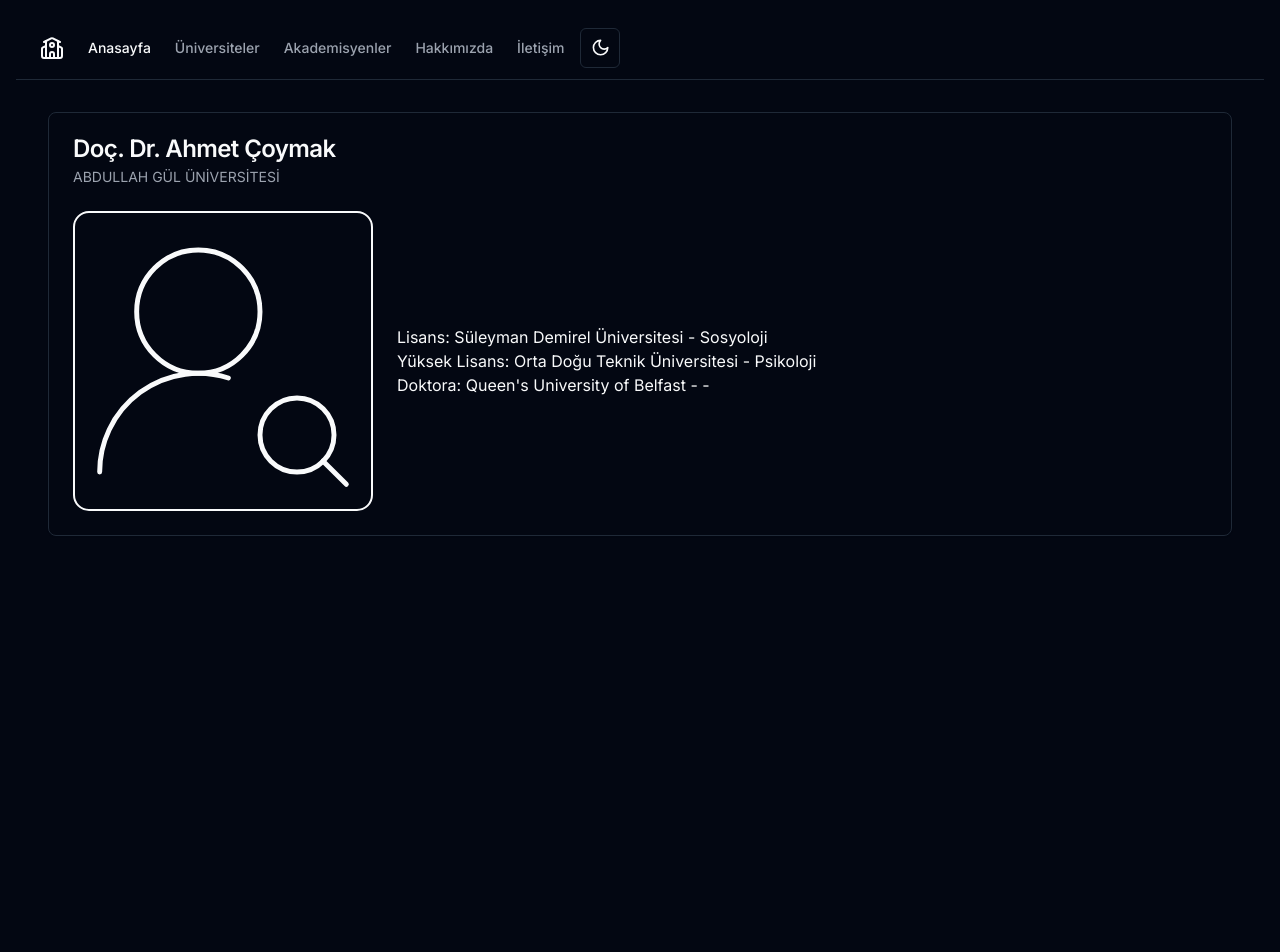
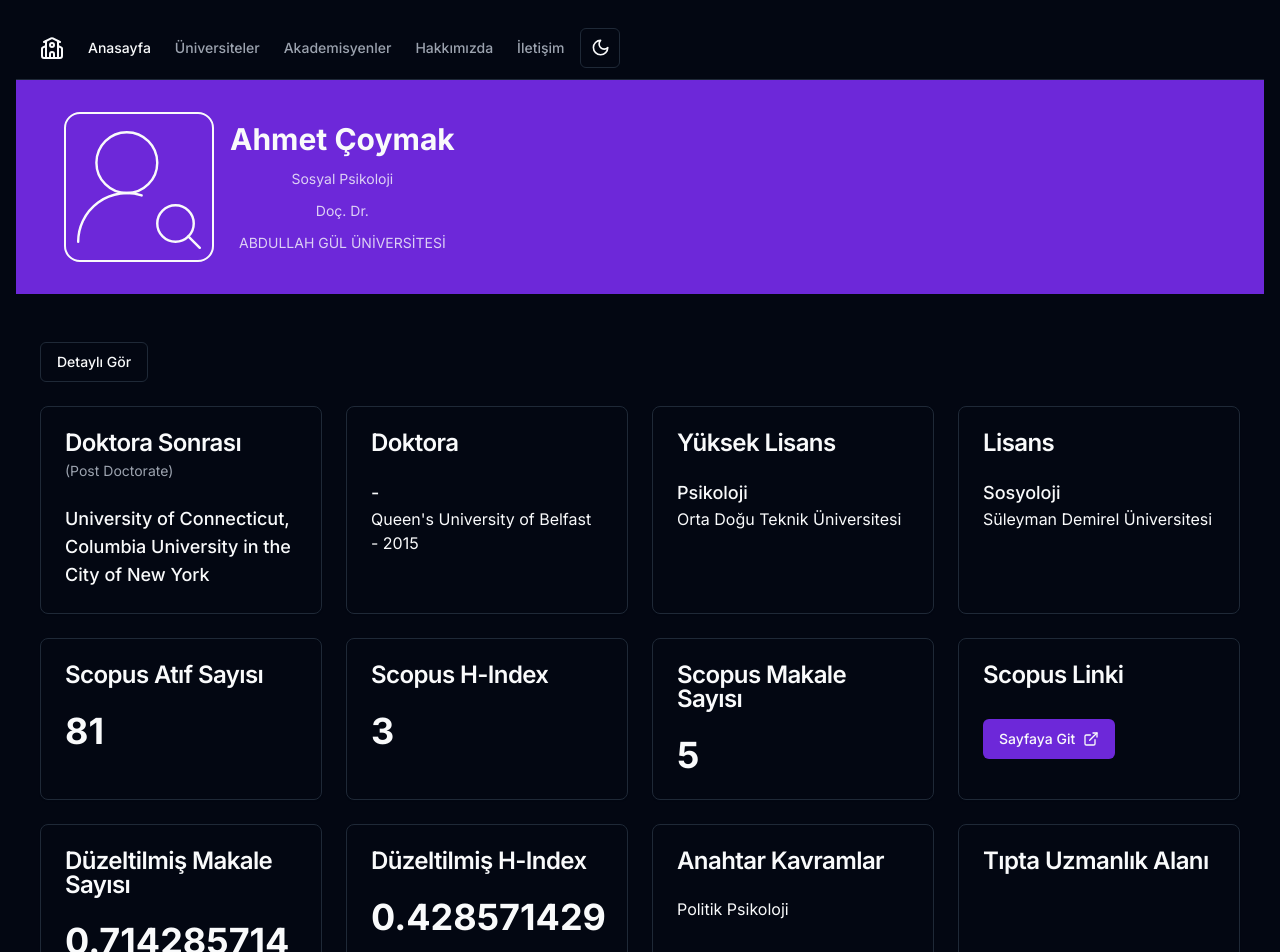
Before and after one commit to altunf/universite_bilgi_sistemi, a Next.js app in the folder client/: page /academics/1 in a window 1280 px wide. Shown: the top 952 px of the page. Before the commit the page ends 896 px from the top, so only its background shows below. Built offline with nearby package versions, Linux system fonts and the light colour scheme.

Commit message:
feat: ui improvement

```diff
--- a/client/components/academic/academic-profile.jsx
+++ b/client/components/academic/academic-profile.jsx
@@ -1,8 +1,4 @@
 "use client";
-import { useUniversityContext } from "@/context/university-context";
-import { UserRoundSearch } from "lucide-react";
-
-import React from "react";
 import {
   Card,
   CardContent,
@@ -10,49 +6,258 @@ import {
   CardHeader,
   CardTitle,
 } from "../ui/card";
+import { useState } from "react";
+import { Button } from "../ui/button";
+import { ExternalLink, UserRoundSearch } from "lucide-react";
+import { useUniversityContext } from "@/context/university-context";
 
 export const AcademicProfile = ({ id }) => {
   const { academics } = useUniversityContext();
+  const [showDetails, setShowDetails] = useState(false);
   console.log(academics[id]);
-
   return (
-    <main className="flex flex-1 md:p-8 h-full w-full min-h-screen flex-col  gap-4 p-4 sm:px-6 sm:py-0 md:gap-8">
-      <Card x-chunk="dashboard-06-chunk-0">
-        <CardHeader>
-          <CardTitle>
-            {`${academics[id]?.title} ${academics[id]?.fullName}`}
-          </CardTitle>
-          <CardDescription className=" capitalize">
-            {academics[id]?.university}
-          </CardDescription>
-        </CardHeader>
-        <CardContent className="flex items-center gap-6">
-          <div>
+    <div className="flex flex-col w-full bg-background">
+      <header className="bg-primary text-primary-foreground  px-4 md:px-6 flex items-center justify-start py-8">
+        <div className="container mx-auto max-w-6xl flex items-center gap-4">
           <UserRoundSearch
-              size={300}
+            size={150}
             strokeWidth={0.4}
             className="border-2 rounded-2xl border-current"
           />
+          <div className="text-center">
+            <h1 className="text-3xl font-bold">
+              {` ${academics[id]?.fullName}`}
+            </h1>{" "}
+            <p className="text-sm text-primary-foreground/80  mt-3 capitalize">
+              {`${academics[id]?.subField} `}
+            </p>
+            <p className="text-sm text-primary-foreground/80 mt-3">
+              {`${academics[id]?.title} `}
+            </p>{" "}
+            <p className="text-sm text-primary-foreground/80  mt-3 capitalize">
+              {`${academics[id]?.university} `}
+            </p>
           </div>
-          <ol>
+        </div>
+      </header>
+      <div className="container mx-auto max-w-8xl py-12 px-4 md:px-6 flex flex-col gap-12">
+        <section>
+          <div className="flex items-center justify-between">
+            <Button
+              variant="outline"
+              onClick={() => setShowDetails(!showDetails)}
+            >
+              {showDetails ? "Kapat" : "Detaylı Gör"}
+            </Button>
+          </div>
+          <div className="grid grid-cols-4 gap-6 mt-6">
+            {/* EDUCATION  */}
+            <Card>
+              <CardHeader>
+                <CardTitle>Doktora Sonrası </CardTitle>
+                <CardDescription>(Post Doctorate)</CardDescription>
+              </CardHeader>
+              <CardContent>
+                <div className="grid grid-cols-1 gap-4">
+                  <div>
+                    <h4 className="text-lg font-medium">
+                      {` ${academics[id]?.postDoc}`}
+                    </h4>
+                  </div>
+                </div>
+              </CardContent>
+            </Card>{" "}
+            <Card>
+              <CardHeader>
+                <CardTitle>Doktora</CardTitle>
+              </CardHeader>
+              <CardContent>
+                <div className="grid grid-cols-1 gap-4">
+                  <div>
+                    <h4 className="text-lg font-medium">
+                      {` ${academics[id]?.phd?.department}`}
+                    </h4>
+                    <p>
+                      {` ${academics[id]?.phd?.university}`} -
+                      {` ${academics[id]?.phd?.graduationYear}`}
+                    </p>
+                  </div>
+                </div>
+              </CardContent>
+            </Card>
+            <Card>
+              <CardHeader>
+                <CardTitle>Yüksek Lisans</CardTitle>
+              </CardHeader>
+              <CardContent>
+                <div className="grid grid-cols-1 gap-4">
+                  <div>
+                    <h4 className="text-lg font-medium">
+                      {` ${academics[id]?.master?.department}`}
+                    </h4>
+                    <p>{` ${academics[id]?.master?.university}`}</p>
+                  </div>
+                </div>
+              </CardContent>
+            </Card>
+            <Card>
+              <CardHeader>
+                <CardTitle>Lisans</CardTitle>
+              </CardHeader>
+              <CardContent>
+                <div className="grid grid-cols-1 gap-4">
+                  <div>
+                    <h4 className="text-lg font-medium">
+                      {` ${academics[id]?.undergraduate?.department}`}
+                    </h4>
+                    <p>{` ${academics[id]?.undergraduate?.university}`}</p>
+                  </div>
+                </div>
+              </CardContent>
+            </Card>
+            {/* SCOPUS  */}
+            <Card>
+              <CardHeader>
+                <CardTitle>Scopus Atıf Sayısı</CardTitle>
+              </CardHeader>
+              <CardContent>
+                <div className="text-4xl font-bold">
+                  {` ${academics[id]?.scopus?.cite}`}
+                </div>
+              </CardContent>
+            </Card>
+            <Card>
+              <CardHeader>
+                <CardTitle>Scopus H-Index</CardTitle>
+              </CardHeader>
+              <CardContent>
+                <div className="text-4xl font-bold">
+                  {` ${academics[id]?.scopus?.hIndex}`}
+                </div>
+              </CardContent>
+            </Card>
+            <Card>
+              <CardHeader>
+                <CardTitle>Scopus Makale Sayısı</CardTitle>
+              </CardHeader>
+              <CardContent>
+                <div className="text-4xl font-bold">
+                  {` ${academics[id]?.scopus?.article}`}
+                </div>
+              </CardContent>
+            </Card>
+            <Card>
+              <CardHeader>
+                <CardTitle>Scopus Linki</CardTitle>
+              </CardHeader>
+              <CardContent>
+                <div className="text-4xl font-bold">
+                  {academics[id]?.scopus?.link == "" ? (
+                    " - "
+                  ) : (
+                    <a href={`${academics[id]?.scopus?.link}`} target="_blank">
+                      <Button>
+                        Sayfaya Git <ExternalLink className="h-4 w-4 ml-2" />
+                      </Button>
+                    </a>
+                  )}
+                </div>
+              </CardContent>
+            </Card>
+            {/* Adjusted  */}{" "}
+            <Card>
+              <CardHeader>
+                <CardTitle>Düzeltilmiş Makale Sayısı</CardTitle>
+              </CardHeader>
+              <CardContent>
+                <div className="text-4xl font-bold">
+                  {` ${academics[id]?.adjustedArticleCount}`}
+                </div>
+              </CardContent>
+            </Card>
+            <Card>
+              <CardHeader>
+                <CardTitle>Düzeltilmiş H-Index</CardTitle>
+              </CardHeader>
+              <CardContent>
+                <div className="text-4xl font-bold">
+                  {academics[id]?.adjustedHIndex}
+                </div>
+              </CardContent>
+            </Card>{" "}
+            {/* Keywords  */}{" "}
+            <Card>
+              <CardHeader>
+                <CardTitle>Anahtar Kavramlar</CardTitle>
+              </CardHeader>
+              <CardContent>
+                <div className="">{academics[id]?.keyWords}</div>
+              </CardContent>
+            </Card>
+            {/* Medical Speciality */}{" "}
+            <Card>
+              <CardHeader>
+                <CardTitle>Tıpta Uzmanlık Alanı</CardTitle>
+              </CardHeader>
+              <CardContent>
+                <div className="">{academics[id]?.medicalSpeciality}</div>
+              </CardContent>
+            </Card>
+          </div>
+        </section>
+        {showDetails && (
+          <section>
+            <div className="grid grid-cols-1 gap-6 mt-6">
+              <section>
+                <div className="grid grid-cols-2 gap-6 mt-6">
+                  <Card>
+                    <CardHeader>
+                      <CardTitle>Projeler</CardTitle>
+                    </CardHeader>
+                    <CardContent>
                       <li>
-              {" "}
-              Lisans:{" "}
-              {`${academics[id]?.undergraduate?.university} - ${academics[id]?.undergraduate?.department}`}
+                        Uluslararası -{" "}
+                        {` ${academics[id]?.projects?.international}`} proje
                       </li>
                       <li>
-              {" "}
-              Yüksek Lisans:{" "}
-              {`${academics[id]?.master?.university} - ${academics[id]?.master?.department}`}
+                        TÜBİTAK - {` ${academics[id]?.projects?.tubitak}`} proje
+                      </li>{" "}
+                      <li>BAP - {` ${academics[id]?.projects?.bap}`} proje</li>{" "}
+                      <li>
+                        Diğer - {` ${academics[id]?.projects?.other}`} proje
                       </li>
-            <li>
-              {" "}
-              Doktora:{" "}
-              {`${academics[id]?.phd?.university} - ${academics[id]?.phd?.department}`}
-            </li>
-          </ol>
                     </CardContent>
                   </Card>
-    </main>
+                  <Card>
+                    <CardHeader>
+                      <CardTitle>Yetiştirilen Öğrenci Sayısı</CardTitle>
+                    </CardHeader>
+                    <CardContent>
+                      <div>
+                        Yüksek Lisans (YÖKSİS) -
+                        {` ${academics[id]?.graduateStudentCount?.yoksisYl}`}{" "}
+                      </div>{" "}
+                      <div>
+                        Yüksek Lisans (TEZYÖK) -
+                        {` ${academics[id]?.graduateStudentCount?.tezyokYl}`}{" "}
+                      </div>
+                      <hr className="mt-2 mb-2" />
+                      <div>
+                        Doktora (YÖKSİS) -
+                        {` ${academics[id]?.graduateStudentCount?.yoksisDr}`}{" "}
+                      </div>{" "}
+                      <div>
+                        Doktora (TEZYÖK) -
+                        {` ${academics[id]?.graduateStudentCount?.tezyokDr}`}{" "}
+                      </div>
+                    </CardContent>
+                  </Card>
+                </div>
+              </section>
+            </div>
+          </section>
+        )}
+      </div>
+    </div>
   );
 };
--- a/client/components/academic/columns.jsx
+++ b/client/components/academic/columns.jsx
@@ -61,6 +61,7 @@ export const columnsDetail = [
     accessorKey: "fullName",
     header: "Ad Soyad",
   },
+
   {
     accessorKey: "university",
     header: "Üniversite",
@@ -197,3 +198,47 @@ export const columnsDetail = [
     cell: ({ row }) => row.original.graduateStudentcount.yoksisDr || "-",
   },
 ];
+
+export const educationInfo = [
+  {
+    accessorKey: "undergraduate.department",
+    header: "Lisans Bölüm",
+    cell: ({ row }) => row.original.undergraduate.department || "Veri Yok",
+  },
+  {
+    accessorKey: "undergraduate.university",
+    header: "Lisans Üniversite",
+    cell: ({ row }) => row.original.undergraduate.university || "Veri Yok",
+  },
+
+  {
+    accessorKey: "master.department",
+    header: "Yüksek Lisans Bölüm",
+    cell: ({ row }) => row.original.master.department || "Veri Yok",
+  },
+  {
+    accessorKey: "master.university",
+    header: "Yüksek Lisans Üniversite",
+    cell: ({ row }) => row.original.master.university || "Veri Yok",
+  },
+
+  {
+    accessorKey: "phd.department",
+    header: "Doktora Bölüm",
+    cell: ({ row }) => row.original.phd.department || "Veri Yok",
+  },
+  {
+    accessorKey: "phd.university",
+    header: "Doktora Üniversite",
+    cell: ({ row }) => row.original.phd.university || "Veri Yok",
+  },
+  {
+    accessorKey: "phd.graduationYear",
+    header: "Doktora Mezuniyet Yılı",
+    cell: ({ row }) => row.original.phd.graduationYear || "-",
+  },
+  {
+    accessorKey: "postDoc",
+    header: "Post Doktora",
+  },
+];
--- a/client/data/convertData.js
+++ b/client/data/convertData.js
@@ -70,10 +70,10 @@ export function mergeAndConvertData(data) {
         hIndex: item["Scopus h-index"],
         link: item["Scopus Link"],
       },
-      adjustedHIindex: item["Düzeltilmiş h-index"],
+      adjustedHIndex: item["Düzeltilmiş h-index"],
       adjustedArticleCount: item["Düzeltilmiş makale sayısı"],
       medicalSpecialty: item["Tıpta Uzmanlık Alanı"] || "-",
-      graduateStudentcount: {
+      graduateStudentCount: {
         yoksisYl: item["YL Mezun Öğrenci Sayısı (YOKSIS)"] || "0",
         yoksisDr: item["DR Mezun Öğrenci Sayısı (YOKSIS)"] || "0",
         tezyokYl: item["YL Mezun Öğrenci Sayısı (TEZYOK)"] || "0",
```
Also changed, not shown: client/tsconfig.json (+7 -1 lines), client/components/academic/academic-profile-header.jsx (added). Lines whose indentation alone changed are shown as unchanged.
